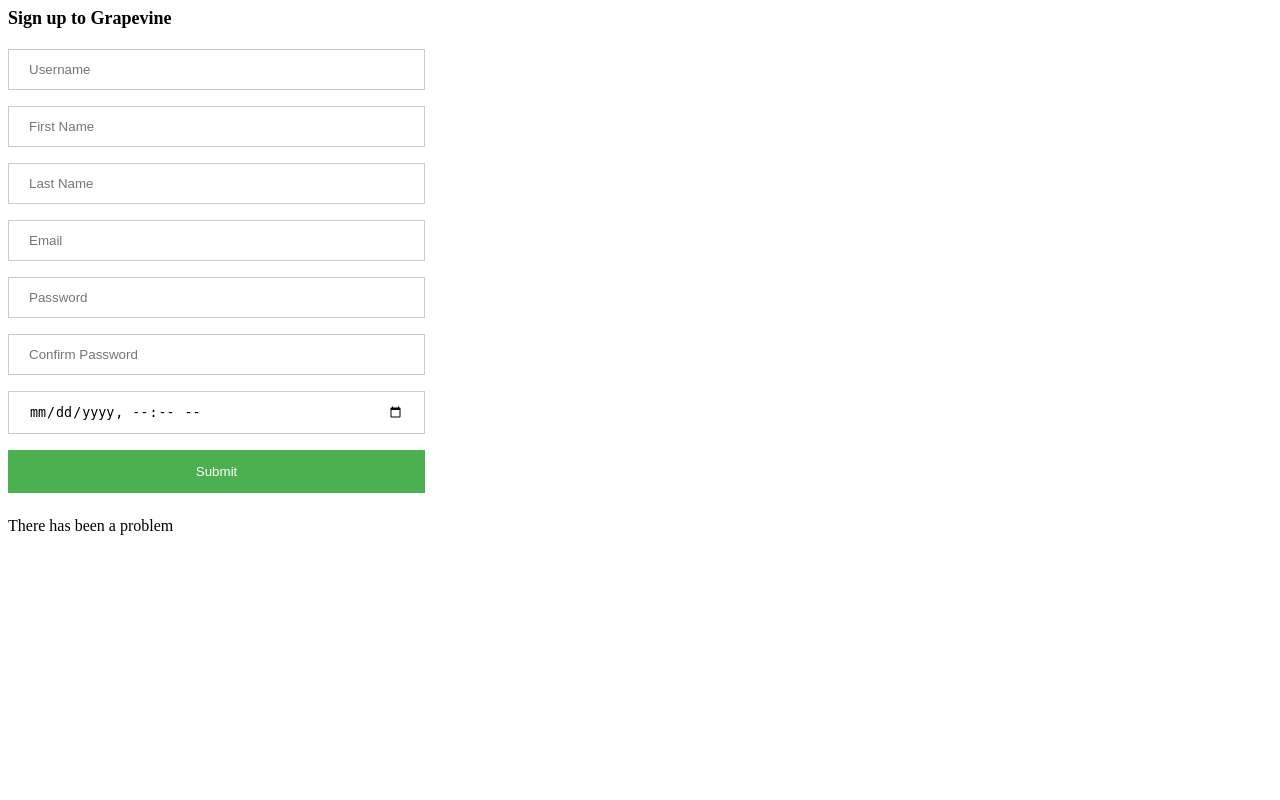
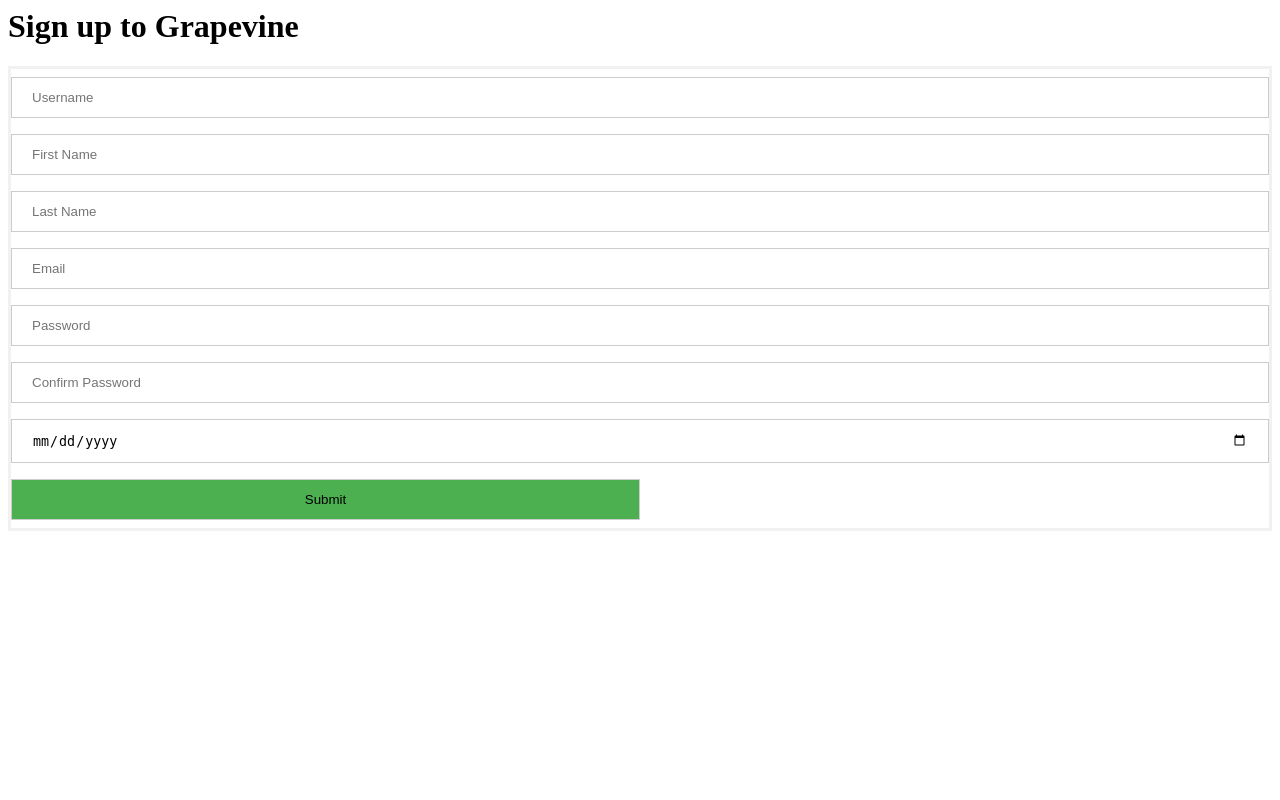
Before and after one commit to JudithBaumann/Grapevine, a PHP site: page /register.php in a window 1280 px wide. Run offline with PHP 8.4, Linux system fonts and the light colour scheme.

Commit message:
Die neuen Seiten

```diff
--- /dev/null
+++ b/New_Stylesheet.css
@@ -0,0 +1,80 @@
+/* Bordered form */
+form {
+    border: 3px solid #f1f1f1;
+}
+
+/* Full-width inputs */
+input[type=text], input[type=password], input[type=email], input[type=date] {
+    width: 100%;
+    padding: 12px 20px;
+    margin: 8px 0;
+    display: inline-block;
+    border: 1px solid #ccc;
+    box-sizing: border-box;
+}
+
+input[type=submit] {
+    width: 50%;
+    background-color: #4caf50;
+    padding: 12px 20px;
+    margin: 8px 0;
+    display: inline-block;
+    border: 1px solid #ccc;
+    box-sizing: border-box;
+}
+/* Set a style for all buttons */
+button {
+    background-color: #4CAF50;
+    color: white;
+    padding: 14px 20px;
+    margin: 8px 0;
+    border: none;
+    cursor: pointer;
+    width: 100%;
+}
+
+/* Add a hover effect for buttons */
+button:hover {
+    opacity: 0.8;
+}
+
+/* Extra style for the cancel button (red) */
+.cancelbtn {
+    width: auto;
+    padding: 10px 18px;
+    background-color: #f44336;
+}
+
+/* Center the avatar image inside this container */
+.imgcontainer {
+    text-align: center;
+    margin: 24px 0 12px 0;
+}
+
+/* Avatar image */
+img.avatar {
+    width: 40%;
+    border-radius: 50%;
+}
+
+/* Add padding to containers */
+.container {
+    padding: 16px;
+}
+
+/* The "Forgot password" text */
+span.psw {
+    float: right;
+    padding-top: 16px;
+}
+
+/* Change styles for span and cancel button on extra small screens */
+@media screen and (max-width: 300px) {
+    span.psw {
+        display: block;
+        float: none;
+    }
+    .cancelbtn {
+        width: 100%;
+    }
+}
--- a/Stylesheet.css
+++ b/Stylesheet.css
@@ -4,7 +4,7 @@
 }
 
 /* Full-width input fields */
-input[type=text], input[type=password], input[type=datetime-local] {
+input[type=text], input[type=password], input[type=date], input[type=email] {
     width: 33%;
     padding: 12px 20px;
     margin: 8px 0;
@@ -26,14 +26,14 @@
 
 /* Extra styles for the cancel button */
 .cancelbtn {
-    padding: 14px 20px;
+    padding: 14px 10px;
     background-color: #f44336;
 }
 
 /* Float cancel and signup buttons and add an equal width */
 .cancelbtn,.signupbtn {
     float: left;
-    width: 50%;
+    width: 30%;
 }
 
 /* Add padding to container elements */
--- /dev/null
+++ b/newsfeed.php
@@ -0,0 +1,3 @@
+<?php
+echo "hi fron php";
+?>
--- a/register.php
+++ b/register.php
@@ -1,14 +1,26 @@
 <html>
 <head>
-    <link rel="stylesheet" href="Stylesheet.css">
+    <link rel="stylesheet" href="New_Stylesheet.css">
 </head>
 <body>
 <?php
-session_start();#
-$SESSION ['message'] = '';
 
-include_once "db-include.php";
+//include_once "db-include.php";
 
+$con = mysqli_connect("localhost", "jb184", "Eithee9OhK", "Posting");
+
+session_start();
+if (isset($_POST["register"]))
+{
+    if(empty($_POST["password"]) || empty($_POST["confirmpassword"]))
+    {
+        echo '<script>alert("Both Fields are required")</script>';
+    }
+    else
+    {
+        $password = password_hash($password, PASSWORD_DEFAULT);
+    }
+}
 /*
 if ($_SERVER['REQUEST_METHOD'] == 'POST') {
 // two passwords are equal to each other
@@ -28,16 +40,16 @@
     ?>
     <h1>Sign up to Grapevine</h1>
     <form name="registration" action="register.php" method="POST">
-        <div class="alert alert-error"><?php $SESSION['message']?> </div>
-        <input type="text" placeholder="Username" name="username" required/> <br/>
-        <input type="text" placeholder="First Name" name="firstname" required/> <br/>
-        <input type="text" placeholder="Last Name" name="lastname" required/> <br/>
-        <input type="text" placeholder="Email" name="email" required><br/>
-        <input type="password" placeholder="Password" name="password" required/> <br/>
-        <input type="password" placeholder="Confirm Password" name="confirmpassword" required/> <br/>
-        <input type="datetime-local" placeholder="Date of Birth" name="birthday" required/> <br/>
-        <button type="submit">Submit</button>
+        <input type="text"  placeholder="Username" name="username" required> <br/>
+        <input type="text" placeholder="First Name" name="firstname" required> <br/>
+        <input type="text" placeholder="Last Name" name="lastname" required> <br/>
+        <input type="email" placeholder="Email" name="email" required> <br/>
+        <input type="password" placeholder="Password" name="password" required> <br/>
+        <input type="password" placeholder="Confirm Password" name="confirmpassword" required> <br/>
+        <input type="date" placeholder="Date of Birth" name="birthday" required> <br/>
+        <input type="submit" name="register">
     </form>
+
 
 
     <?php
@@ -47,25 +59,7 @@
 
 else {
 
-    $firstName=$lastName="";
-    $firstNameErr=$lastNameErr="";
 
-    if ($_SERVER['REQUEST_METHOD'] == 'POST') {
-        if (empty($_POST["firstName"])) {
-            $firstNameErr = "First name is required";
-        } else {
-            $firstName = test_input($_POST["firstName"]);
-        }
-        if (empty($_POST["lastName"])) {
-            $lastNameErr = "Last name is required";
-        } else {
-            $lastName = test_input($_POST["lastName"]);
-        }
-        }
-
-    }
-
-    if (!empty($_POST['firstname']) && !empty($_POST['lastname']) && filter_var($_POST['email'], FILTER_VALIDATE_EMAIL)) {
 
         $form = $_POST;
         $username = $form['username'];
@@ -76,11 +70,14 @@
         $birthday = $form['birthday'];
 
 
-        $sql = "Insert Into Nutzer (username, firstname, lastname, email, password, birthdate) Values (:username, :firstname, :lastname, :email, :password, :birthday)";
+
+    $passwordmd5 = md5($password);
+
+        $sql = "Insert Into Nutzer (username, firstname, lastname, email, password, birthdate) Values (:username, :firstname, :lastname, :email, :passwordmd5, :birthday)";
 
 
         $query = $db->prepare($sql);
-        $result = $query->execute(array("username" => $username, ":firstname" => $firstname, ":lastname" => $lastname, ":email" => $email, ":password" => $password, ":birthday" => $birthday));
+        $result = $query->execute(array("username" => $username, ":firstname" => $firstname, ":lastname" => $lastname, ":email" => $email, ":passwordmd5" => $passwordmd5, ":birthday" => $birthday));
 
         if ($result) {
             echo "<p>Thank you. You have been registered!</p>";
@@ -90,11 +87,9 @@
         }
 
 
-    }
 
 
-   if (empty($_POST['firstname']) or empty($_POST['lastname']) or filter_var($_POST['email'], FILTER_VALIDATE_EMAIL)){
-       echo ("There has been a problem");
+
    }
 ?>
 </body>
```
Also changed, not shown: Login.php (+31 -2 lines), News_Feed.php (added, +32 -0 lines), index.html (added, +33 -0 lines), newsfeed.css (added, +27 -0 lines), post_status.js (added, +19 -0 lines), post_status.php (added, +21 -0 lines), test.php (added, +7 -0 lines).
